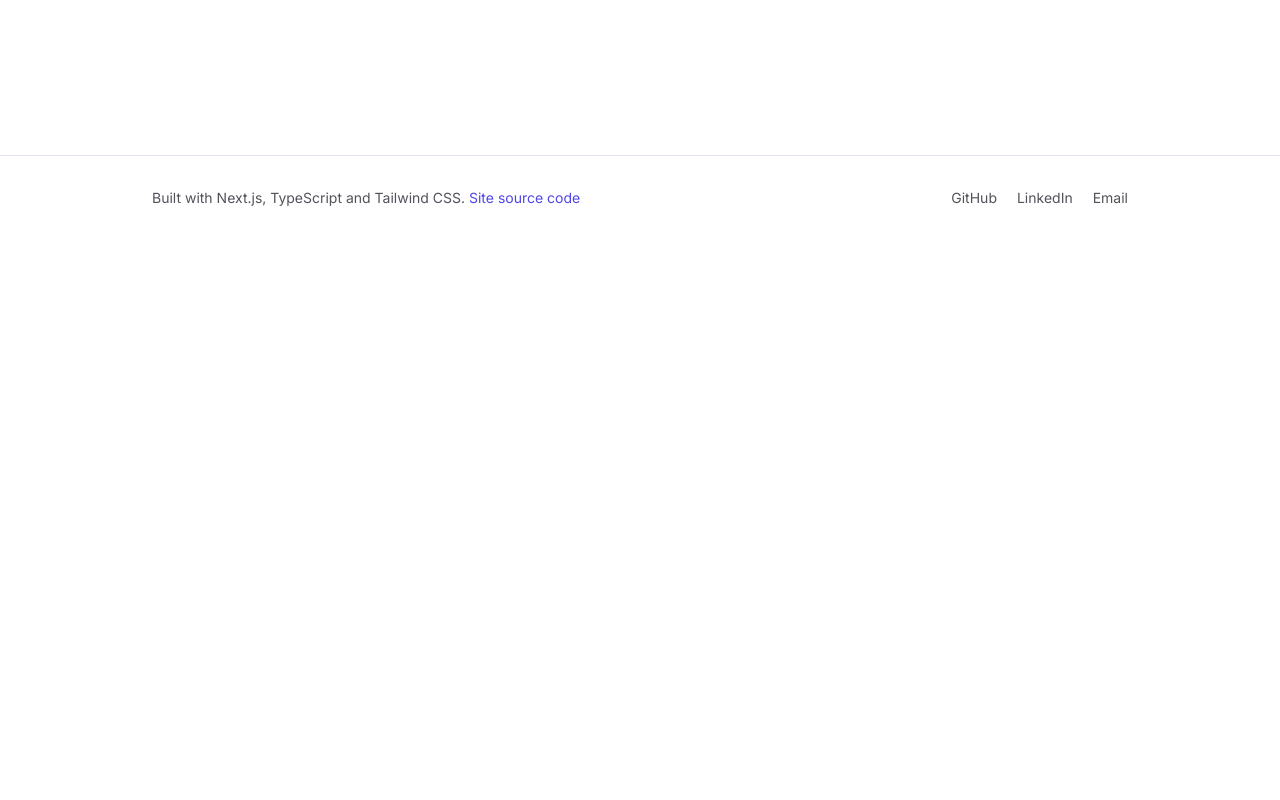
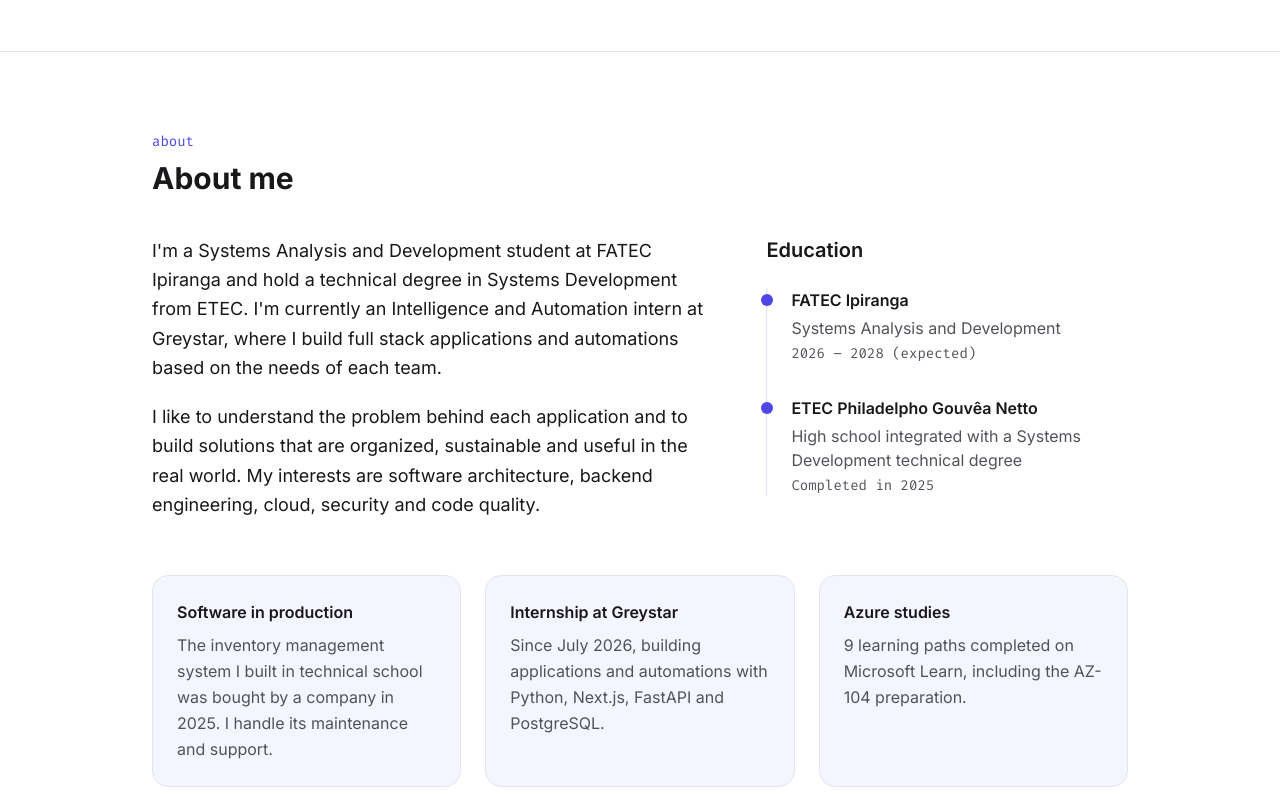
Before and after one commit to juliacancio-dev/portfolio, a Next.js app: page /en in a window 1280 px wide. Shown: the part 560-1360 px from the top of the page. Before the commit the page ends 800 px from the top, so only its background shows below. Built offline with nearby package versions, Linux system fonts and the light colour scheme.

Commit message:
feat: adiciona a seção Sobre

```diff
--- /dev/null
+++ b/src/features/about/about-section.tsx
@@ -0,0 +1,68 @@
+import { useTranslations } from "next-intl";
+
+// Chaves usadas com t(); a ordem do array é a ordem na tela.
+const education = ["fatec", "etec"] as const;
+const highlights = ["production", "internship", "azure"] as const;
+
+export default function AboutSection() {
+  const t = useTranslations("About");
+
+  return (
+    <section
+      id="about"
+      aria-labelledby="about-title"
+      className="border-border scroll-mt-16 border-t"
+    >
+      <div className="mx-auto max-w-5xl px-6 py-20">
+        <p className="text-primary font-mono text-sm">{t("eyebrow")}</p>
+        <h2 id="about-title" className="mt-2 text-3xl font-bold">
+          {t("title")}
+        </h2>
+
+        <div className="mt-10 grid gap-12 md:grid-cols-5">
+          <div className="flex flex-col gap-5 text-lg leading-relaxed md:col-span-3">
+            <p>{t("intro")}</p>
+            <p>{t("interests")}</p>
+          </div>
+
+          <div className="md:col-span-2">
+            <h3 className="text-xl font-semibold">{t("educationTitle")}</h3>
+            <ol className="border-border mt-6 flex flex-col gap-8 border-l">
+              {education.map((key) => (
+                <li key={key} className="relative pl-6">
+                  <span
+                    aria-hidden="true"
+                    className="bg-primary absolute top-1.5 -left-1.5 size-3 rounded-full"
+                  />
+                  <p className="font-semibold">
+                    {t(`education.${key}.school`)}
+                  </p>
+                  <p className="text-muted mt-1">
+                    {t(`education.${key}.course`)}
+                  </p>
+                  <p className="text-muted mt-1 font-mono text-sm">
+                    {t(`education.${key}.period`)}
+                  </p>
+                </li>
+              ))}
+            </ol>
+          </div>
+        </div>
+
+        <ul className="mt-14 grid gap-6 sm:grid-cols-3">
+          {highlights.map((key) => (
+            <li
+              key={key}
+              className="bg-surface border-border rounded-2xl border p-6"
+            >
+              <h3 className="font-semibold">{t(`highlights.${key}.title`)}</h3>
+              <p className="text-muted mt-2 leading-relaxed">
+                {t(`highlights.${key}.text`)}
+              </p>
+            </li>
+          ))}
+        </ul>
+      </div>
+    </section>
+  );
+}
--- /dev/null
+++ b/src/features/about/messages/en.json
@@ -0,0 +1,33 @@
+{
+  "eyebrow": "about",
+  "title": "About me",
+  "intro": "I'm a Systems Analysis and Development student at FATEC Ipiranga and hold a technical degree in Systems Development from ETEC. I'm currently an Intelligence and Automation intern at Greystar, where I build full stack applications and automations based on the needs of each team.",
+  "interests": "I like to understand the problem behind each application and to build solutions that are organized, sustainable and useful in the real world. My interests are software architecture, backend engineering, cloud, security and code quality.",
+  "educationTitle": "Education",
+  "education": {
+    "fatec": {
+      "school": "FATEC Ipiranga",
+      "course": "Systems Analysis and Development",
+      "period": "2026 – 2028 (expected)"
+    },
+    "etec": {
+      "school": "ETEC Philadelpho Gouvêa Netto",
+      "course": "High school integrated with a Systems Development technical degree",
+      "period": "Completed in 2025"
+    }
+  },
+  "highlights": {
+    "production": {
+      "title": "Software in production",
+      "text": "The inventory management system I built in technical school was bought by a company in 2025. I handle its maintenance and support."
+    },
+    "internship": {
+      "title": "Internship at Greystar",
+      "text": "Since July 2026, building applications and automations with Python, Next.js, FastAPI and PostgreSQL."
+    },
+    "azure": {
+      "title": "Azure studies",
+      "text": "9 learning paths completed on Microsoft Learn, including the AZ-104 preparation."
+    }
+  }
+}
--- /dev/null
+++ b/src/features/about/messages/pt.json
@@ -0,0 +1,33 @@
+{
+  "eyebrow": "sobre",
+  "title": "Sobre mim",
+  "intro": "Sou estudante de Análise e Desenvolvimento de Sistemas na FATEC Ipiranga e técnica em Desenvolvimento de Sistemas pela ETEC. Hoje sou estagiária de Inteligência e Automação na Greystar, onde desenvolvo aplicações full stack e automações a partir das demandas das áreas.",
+  "interests": "Gosto de entender o problema por trás de cada aplicação e de construir soluções organizadas, sustentáveis e úteis no mundo real. Meus interesses estão em arquitetura de software, engenharia backend, cloud, segurança e qualidade de código.",
+  "educationTitle": "Formação",
+  "education": {
+    "fatec": {
+      "school": "FATEC Ipiranga",
+      "course": "Análise e Desenvolvimento de Sistemas",
+      "period": "2026 – 2028 (previsão)"
+    },
+    "etec": {
+      "school": "ETEC Philadelpho Gouvêa Netto",
+      "course": "Ensino Médio integrado ao Técnico em Desenvolvimento de Sistemas",
+      "period": "Concluído em 2025"
+    }
+  },
+  "highlights": {
+    "production": {
+      "title": "Software em produção",
+      "text": "O sistema de gestão de estoque que criei no técnico foi comprado por uma empresa em 2025. Eu cuido da manutenção e do suporte."
+    },
+    "internship": {
+      "title": "Estágio na Greystar",
+      "text": "Desde julho de 2026, desenvolvendo aplicações e automações com Python, Next.js, FastAPI e PostgreSQL."
+    },
+    "azure": {
+      "title": "Estudos em Azure",
+      "text": "9 roteiros de aprendizagem concluídos no Microsoft Learn, incluindo a preparação para o AZ-104."
+    }
+  }
+}
--- a/src/features/home/home-page.tsx
+++ b/src/features/home/home-page.tsx
@@ -1,9 +1,11 @@
+import AboutSection from "@/features/about/about-section";
 import Hero from "./components/hero";
 
 export default function HomePage() {
   return (
     <main id="content" className="flex flex-1 flex-col">
       <Hero />
+      <AboutSection />
     </main>
   );
 }
--- a/src/shared/i18n/messages.ts
+++ b/src/shared/i18n/messages.ts
@@ -1,3 +1,5 @@
+import aboutEn from "@/features/about/messages/en.json";
+import aboutPt from "@/features/about/messages/pt.json";
 import homeEn from "@/features/home/messages/en.json";
 import homePt from "@/features/home/messages/pt.json";
 import sharedEn from "@/shared/messages/en.json";
@@ -5,6 +7,7 @@ import sharedPt from "@/shared/messages/pt.json";
 
 // Cada fatia traz os próprios textos; aqui eles viram um namespace.
 const pt = {
+  About: aboutPt,
   Home: homePt,
   Shared: sharedPt,
 };
@@ -13,6 +16,7 @@ export type Messages = typeof pt;
 
 // Tipado como Messages: se faltar uma chave em inglês, o typecheck acusa.
 const en: Messages = {
+  About: aboutEn,
   Home: homeEn,
   Shared: sharedEn,
 };
```
